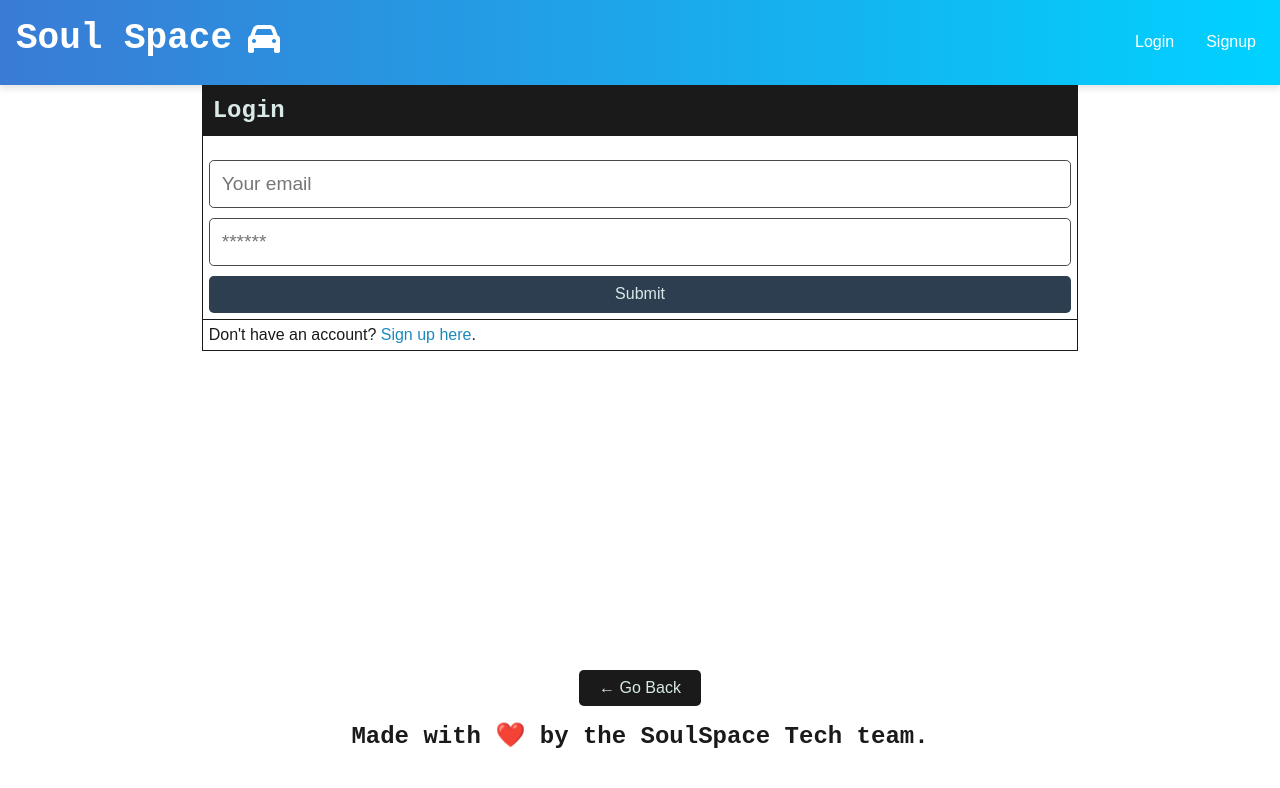
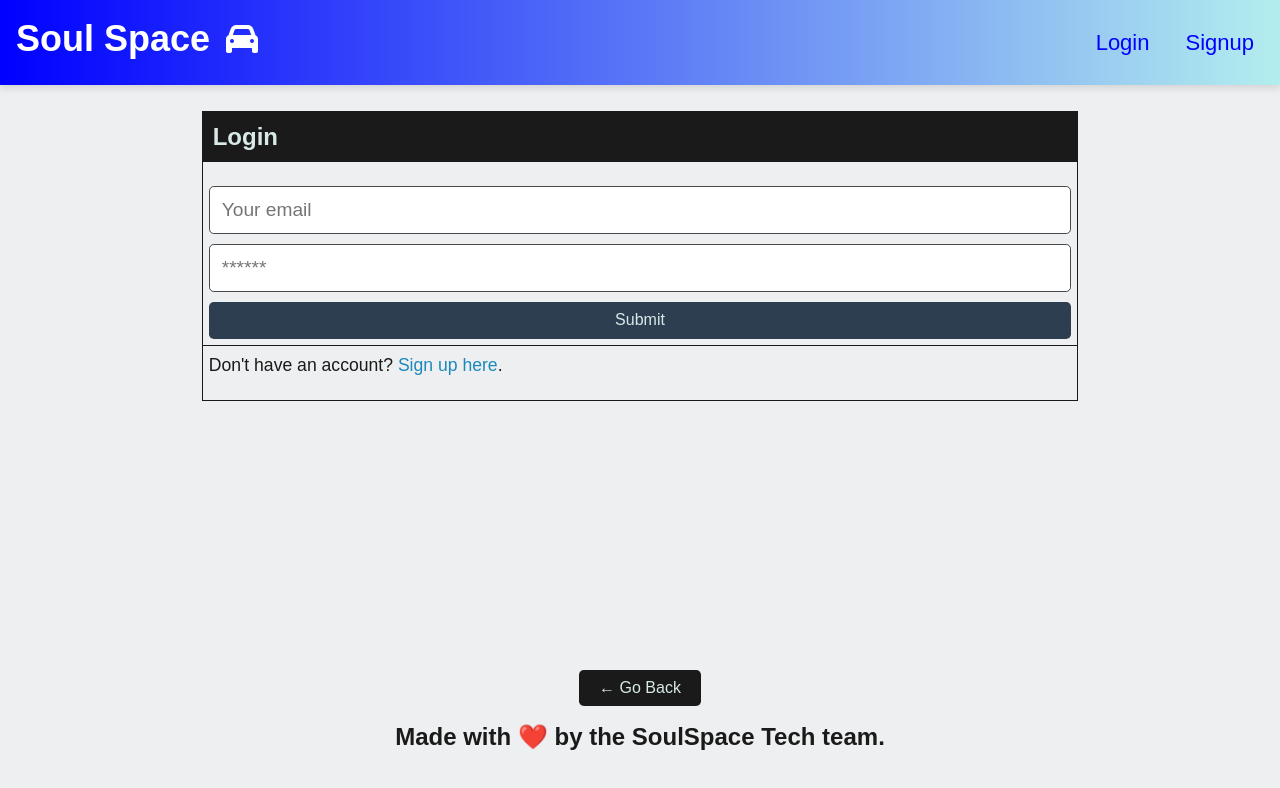
Before and after one commit to ksytwu100/soulSpace, a React (Vite) app in the folder client/: page /login in a window 1280 px wide. Both pictures are taken after a click on the element "Soul Space". Shown: the top 788 px of the page. Built offline with nearby package versions, Linux system fonts and the light colour scheme.

Commit message:
Updated Soul Space

```diff
--- a/client/src/App.css
+++ b/client/src/App.css
@@ -9,6 +9,7 @@
   line-height: 1.15;
   /* 1 */
   -webkit-text-size-adjust: 100%;
+  text-size-adjust: 100%;
   /* 2 */
 }
 
@@ -32,6 +33,7 @@ main {
  * Correct the font size and margin on `h1` elements within `section` and
  * `article` contexts in Chrome, Firefox, and Safari.
  */
+
 h1 {
   font-size: 2em;
   margin: 0.67em 0;
@@ -57,7 +59,6 @@ hr {
  * 2. Correct the odd `em` font sizing in all browsers.
  */
 pre {
-  font-family: monospace, monospace;
   /* 1 */
   font-size: 1em;
   /* 2 */
@@ -100,7 +101,6 @@ strong {
 code,
 kbd,
 samp {
-  font-family: monospace, monospace;
   /* 1 */
   font-size: 1em;
   /* 2 */
@@ -153,7 +153,6 @@ input,
 optgroup,
 select,
 textarea {
-  font-family: inherit;
   /* 1 */
   font-size: 100%;
   /* 1 */
@@ -356,9 +355,8 @@ body {
 body {
   margin: 0;
   padding: 0;
-  font-family: 'Open Sans', -apple-system, BlinkMacSystemFont, 'Segoe UI',
-    Roboto, Helvetica, Arial, sans-serif, 'Apple Color Emoji', 'Segoe UI Emoji',
-    'Segoe UI Symbol';
+  font-family: Arial, Helvetica, sans-serif;
+  background-color: rgba(96, 100, 112, 0.1);
   font-size: 16px;
   color: #1a1a1a;
 }
@@ -369,7 +367,6 @@ h3,
 h4,
 h5,
 h6 {
-  font-family: 'JetBrains Mono', monospace;
   margin: 0 0 0.5rem;
   line-height: 1.25;
 }
--- a/client/src/App.jsx
+++ b/client/src/App.jsx
@@ -1,4 +1,5 @@
 import './App.css';
+import './custom.css';
 import {
   ApolloClient,
   InMemoryCache,
--- a/client/src/components/Header/index.jsx
+++ b/client/src/components/Header/index.jsx
@@ -8,11 +8,11 @@ const Header = () => {
     Auth.logout();
   };
   return (
-    <header className="bg-primary text-light mb-4 py-3 flex-row align-center">
+     <header className="custom-header">
       <div className="container flex-row justify-space-between-lg justify-center align-center">
         <div>
           <Link className="text-light" to="/">
-            <h1 className="text-2xl font-bold flex items-center gap-2">Soul Space <i class="fa-solid fa-car"></i></h1>
+            <h1 className="text-2xl font-bold flex items-center gap-2">Soul Space <i className="fa-solid fa-car"></i></h1>
           </Link>
           <p className="m-0">
             Let us help you find your next soul space automobile.
@@ -30,10 +30,10 @@ const Header = () => {
             </>
           ) : (
             <>
-              <Link className="btn btn-lg btn-info m-2" to="/login">
+              <Link className="login-link" to="/login">
                 Login
               </Link>
-              <Link className="btn btn-lg btn-light m-2" to="/signup">
+              <Link className="login-link" to="/signup">
                 Signup
               </Link>
             </>
--- a/client/src/components/Navbar/index.jsx
+++ b/client/src/components/Navbar/index.jsx
@@ -1,4 +1,4 @@
-import React, { useState } from "react";
+import { useState } from "react";
 import { NavLink, useNavigate } from "react-router-dom";
 import Auth from "../../utils/auth";
 
@@ -78,7 +78,7 @@ export const Navbar = () => {
           >
             <ul>
               <li>
-                <NavLink to={!Auth.loggedIn() ? `/login` : `/me`}>
+                <NavLink className="login-link" to={!Auth.loggedIn() ? `/login` : `/me`}>
                   {!Auth.loggedIn()
                     ? "Login"
                     : `${Auth.getProfile().data.username}'s profile`}
@@ -86,7 +86,7 @@ export const Navbar = () => {
               </li>
               <li>
                 {!Auth.loggedIn() ? (
-                  <NavLink to="/signup">Signup</NavLink>
+                  <NavLink className="login-link" to="/signup">Signup</NavLink>
                 ) : (
                   <NavLink className="logout" onClick={logout} to="/">
                     Logout
--- a/client/src/components/Navbar/styles.css
+++ b/client/src/components/Navbar/styles.css
@@ -47,9 +47,9 @@ body {
     display: flex;
     justify-content: space-between;
     align-items: center;
-    background: linear-gradient(90deg, #3a7bd5, #00d2ff);
+    background: linear-gradient(90deg, blue, rgb(179, 238, 238));
     box-shadow: 0px 4px 6px rgba(0, 0, 0, 0.1);
-    color: #ffffff;
+    color: white;
     padding: 1rem;
     overflow: hidden; /* Prevents overflow during animations */
   }
--- a/client/src/components/SavedSearches/index.jsx
+++ b/client/src/components/SavedSearches/index.jsx
@@ -31,11 +31,12 @@ const SavedSearches = ({ savedCars, refetchSavedCars }) => {
 
   return (
     <div>
-      <h2>Your Saved Searches</h2>
+      <h3>Your Saved Searches</h3>
+      <div className="row justify-space-between">
       {savedCars.map((car, index) => (
-        <div key={index} style={{ border: '1px solid #ccc', padding: '10px', marginBottom: '10px' }}>
+        <div className='col-sm-12 col-md-6 col-lg-4 col-xl-3' key={index} style={{ border: '1px solid #ccc', padding: '10px', marginBottom: '10px', marginRight: '10px'}}>
           <h3>{car.title}</h3>
-          <img src={`/images/${car.image}`} alt={car.title} style={{ width: '200px', height: '150px' }} />
+          <img src={`/images/${car.image}`} alt={car.title} style={{ width: '100%',}} />
           <p>Value: {car.value}</p>
           <p>Year: {car.year}</p>
           <p>Description: {car.description}</p>
@@ -66,6 +67,7 @@ const SavedSearches = ({ savedCars, refetchSavedCars }) => {
           </button>
         </div>
       ))}
+      </div>
     </div>
   );
 };
--- /dev/null
+++ b/client/src/custom.css
@@ -0,0 +1,26 @@
+.custom-header {
+    background-color: #606470;; /* Replace with your primary color */
+    color: #ffffff; /* Light text color */
+    margin-bottom: 1rem; /* mb-4 */
+    padding-top: 1rem; /* py-3 */
+    padding-bottom: 1rem; /* py-3 */
+    display: flex; /* flex-row */
+    align-items: center; /* align-center */
+  }
+
+  .login-link {
+    color: blue; /* Light text color */
+    margin-left: auto;
+    text-decoration: none;
+    padding: 5px 10px;
+    font-size: 22px;
+  }
+ .login-link:hover{
+    background-color: #ffffff;
+    color: blue;
+
+    text-decoration: none;
+ }
+ .saved-cars {
+    display: flex;
+  }
--- a/client/src/pages/Login.jsx
+++ b/client/src/pages/Login.jsx
@@ -28,7 +28,7 @@ const Login = () => {
   return (
     <main className="flex-row justify-center mb-4">
       <div className="col-12 col-lg-10">
-        <div className="card">
+        <div className="card mt-5">
           <h4 className="card-header bg-dark text-light p-2">Login</h4>
           <div className="card-body">
             {data ? (
@@ -62,7 +62,7 @@ const Login = () => {
             {error && <div className="my-3 p-3 bg-danger text-white">{error.message}</div>}
           </div>
           <div className="card-footer">
-            Don't have an account? <Link to="/signup">Sign up here</Link>.
+            <p> Don&apos;t have an account? <Link to="/signup">Sign up here</Link>.</p>
           </div>
         </div>
       </div>
--- a/client/src/pages/Profile.jsx
+++ b/client/src/pages/Profile.jsx
@@ -27,14 +27,11 @@ const Profile = () => {
 
   return (
     <div>
-      <div className="flex-row justify-center mb-3">
-        <h2 className="col-12 col-md-10 bg-dark text-light p-3 mb-5">
+      <div className="flex-row justify-center mb-4">
+        <h2 className="col-12 p-3 my-3">
           Welcome, {user.username}!
         </h2>
-        <div className="col-12 col-md-10 mb-3">
-          <h3>Email: {user.email}</h3>
-        </div>
-        <div className="col-12 col-md-10">
+        <div className="col-12">
           <SavedSearches savedCars={user.savedCars || []} refetchSavedCars={refetchSavedCars} />
         </div>
       </div>
--- a/package.json
+++ b/package.json
@@ -15,5 +15,8 @@
   "license": "ISC",
   "devDependencies": {
     "concurrently": "^8.2.0"
+  },
+  "dependencies": {
+    "react-devtools": "^6.1.0"
   }
 }
```
Also changed, not shown: 1 other file (tests, documents, lock files or other folders).
